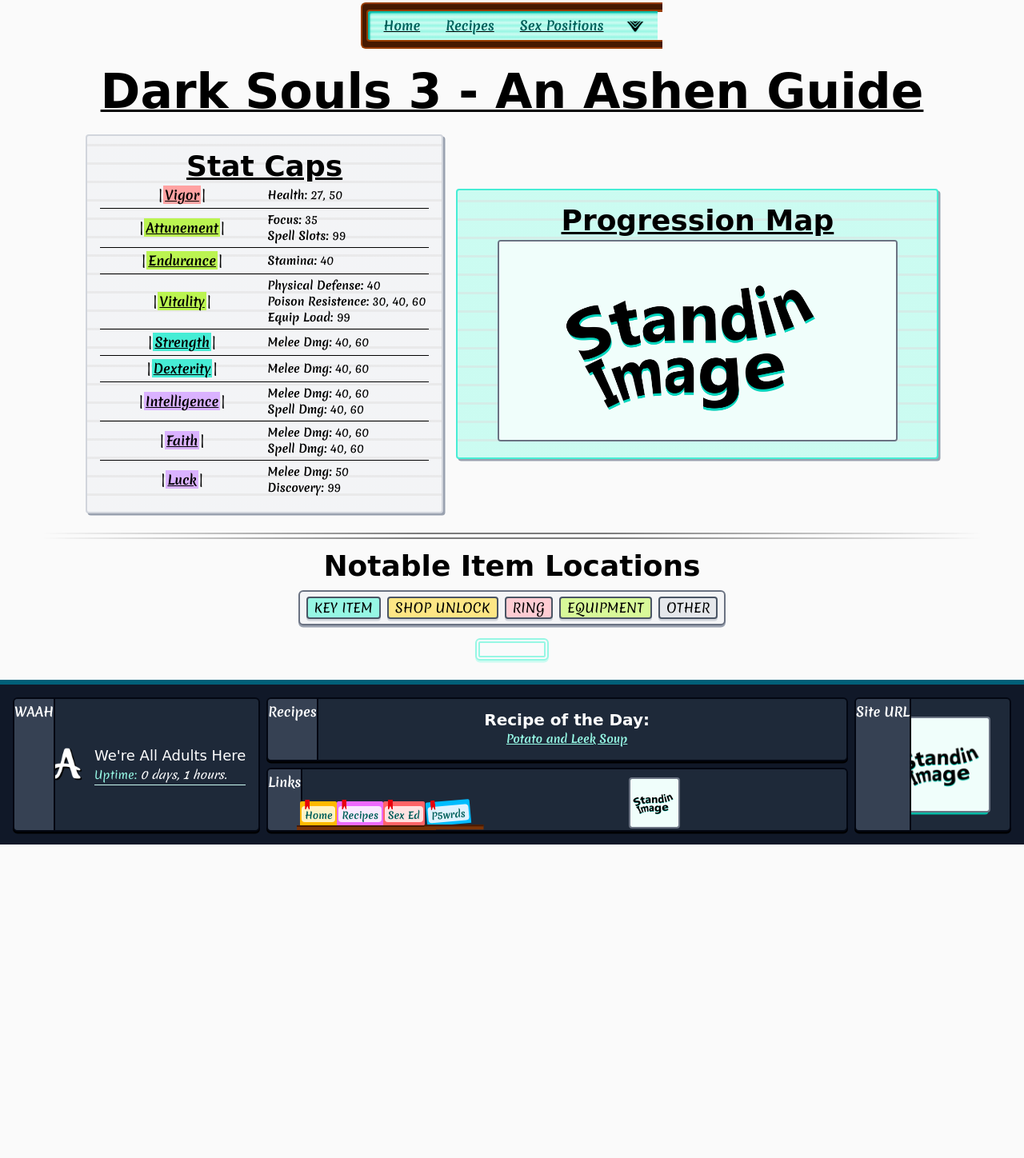
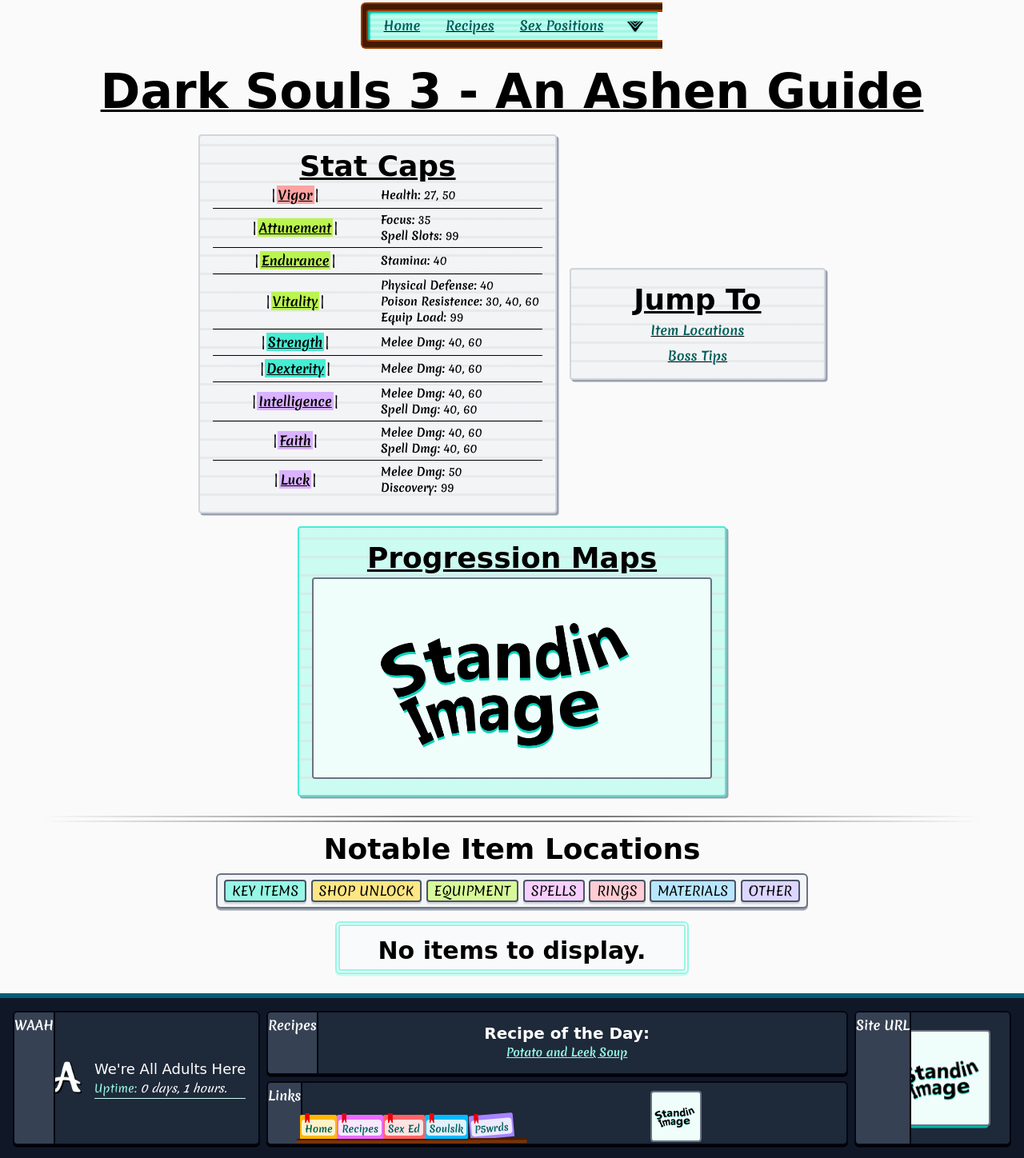
Before and after one commit to the42potato/AllAdultsHere, a Flask app: page /souls/ds3 in a window 1280 px wide. Shown: the whole page at 80% size. Before the commit the page ends 1056 px from the top, so only its background shows below. Run offline with Flask 3, Linux system fonts and the light colour scheme; some web fonts are replaced.

Commit message:
added more data to bloodborne page. added spells and materials types to souls item schema. created tabs using forms for item types on page. slightly restyled buttons. added DLC indicator to souls items. souls pages now have -no items to display- messages.

```diff
--- a/bp_generated.py
+++ b/bp_generated.py
@@ -123,6 +123,8 @@
 
     with open(souls_file, 'r') as file:
         game_help = json.load(file)
+        game_help["page_id"] = game_name
+        game_help["item_tab"] = request.args.get("item_type", "key_item")
 
     if game_help:
         return render_validated_json_template('/sections/souls/view.html', game_help, generated_bp.souls_schema)
--- a/static/dist/src/css/output.css
+++ b/static/dist/src/css/output.css
@@ -279,8 +279,6 @@
     --radius-sm: 0.25rem;
     --radius-md: 0.375rem;
     --radius-xl: 0.75rem;
-    --default-transition-duration: 150ms;
-    --default-transition-timing-function: cubic-bezier(0.4, 0, 0.2, 1);
     --default-font-family: var(--font-sans);
     --default-mono-font-family: var(--font-mono);
   }
@@ -485,6 +495,9 @@
   .mt-3 {
     margin-top: calc(var(--spacing) * 3);
   }
+  .mt-4 {
+    margin-top: calc(var(--spacing) * 4);
+  }
   .mt-6 {
     margin-top: calc(var(--spacing) * 6);
   }
@@ -569,6 +588,9 @@
   .max-w-1\/2 {
     max-width: calc(1/2 * 100%);
   }
+  .max-w-11\/12 {
+    max-width: calc(11/12 * 100%);
+  }
   .max-w-100 {
     max-width: calc(var(--spacing) * 100);
   }
@@ -580,6 +602,9 @@
   }
   .min-w-2\/5 {
     min-width: calc(2/5 * 100%);
+  }
+  .min-w-80 {
+    min-width: calc(var(--spacing) * 80);
   }
   .flex-1 {
     flex: 1;
@@ -2996,71 +3030,6 @@
   syntax: "*";
   inherits: false;
 }
-@property --tw-shadow {
-  syntax: "*";
-  inherits: false;
-  initial-value: 0 0 #0000;
-}
-@property --tw-shadow-color {
-  syntax: "*";
-  inherits: false;
-}
-@property --tw-shadow-alpha {
-  syntax: "<percentage>";
-  inherits: false;
-  initial-value: 100%;
-}
-@property --tw-inset-shadow {
-  syntax: "*";
-  inherits: false;
-  initial-value: 0 0 #0000;
-}
-@property --tw-inset-shadow-color {
-  syntax: "*";
-  inherits: false;
-}
-@property --tw-inset-shadow-alpha {
-  syntax: "<percentage>";
-  inherits: false;
-  initial-value: 100%;
-}
-@property --tw-ring-color {
-  syntax: "*";
-  inherits: false;
-}
-@property --tw-ring-shadow {
-  syntax: "*";
-  inherits: false;
-  initial-value: 0 0 #0000;
-}
-@property --tw-inset-ring-color {
-  syntax: "*";
-  inherits: false;
-}
-@property --tw-inset-ring-shadow {
-  syntax: "*";
-  inherits: false;
-  initial-value: 0 0 #0000;
-}
-@property --tw-ring-inset {
-  syntax: "*";
-  inherits: false;
-}
-@property --tw-ring-offset-width {
-  syntax: "<length>";
-  inherits: false;
-  initial-value: 0px;
-}
-@property --tw-ring-offset-color {
-  syntax: "*";
-  inherits: false;
-  initial-value: #fff;
-}
-@property --tw-ring-offset-shadow {
-  syntax: "*";
-  inherits: false;
-  initial-value: 0 0 #0000;
-}
 @property --tw-leading {
   syntax: "*";
   inherits: false;
@@ -3083,20 +3052,6 @@
       --tw-skew-y: initial;
       --tw-border-style: solid;
       --tw-font-weight: initial;
-      --tw-shadow: 0 0 #0000;
-      --tw-shadow-color: initial;
-      --tw-shadow-alpha: 100%;
-      --tw-inset-shadow: 0 0 #0000;
-      --tw-inset-shadow-color: initial;
-      --tw-inset-shadow-alpha: 100%;
-      --tw-ring-color: initial;
-      --tw-ring-shadow: 0 0 #0000;
-      --tw-inset-ring-color: initial;
-      --tw-inset-ring-shadow: 0 0 #0000;
-      --tw-ring-inset: initial;
-      --tw-ring-offset-width: 0px;
-      --tw-ring-offset-color: #fff;
-      --tw-ring-offset-shadow: 0 0 #0000;
       --tw-leading: initial;
       --tw-outline-style: solid;
     }
--- a/static/dist/src/css/sections/base.css
+++ b/static/dist/src/css/sections/base.css
@@ -102,14 +102,15 @@
 
 button, input[type=button] {
     @apply border-2 border-gray-600 rounded-sm px-2 my-0.5 bg-teal-50 solid-shadow-sm-b-gray-300;
-    transition: background-color 0.12s ease-in-out;
+    transition: background-color 0.12s ease-in-out, box-shadow 0.12s ease-in-out;
 }
 button:hover, input[type=button]:hover {
     @apply bg-lime-50;
 }
-button:active, input[type=button]:active {
+button:active, input[type=button]:active, button:disabled, input[type=button]:disabled {
     @apply solid-shadow-blank;
     transform: translateY(1px);
+    box-shadow: 0px -1px 0px 1.25px var(--color-gray-300)
 }
 select, input[type=text], input[type=number] {
     @apply border-2 m-1 mb-1.5 py-0.5 px-1 rounded-sm bg-gray-50 border-gray-400 solid-shadow-sm-b-gray-300 text-teal-900 caret-teal-600;
--- a/templates/sections/souls/view.html
+++ b/templates/sections/souls/view.html
@@ -13,14 +13,18 @@
 {% macro get_item_type_color(type) %}
     {% if type == "shop_unlock" %}
         amber
-    {% elif type == "key_item" %}
+    {% elif type == "key_items" %}
         teal
-    {% elif type == "ring" %}
+    {% elif type == "rings" %}
         rose
     {% elif type == "equipment" %}
         lime
+    {% elif type == "materials" %}
+        sky
+    {% elif type == "spells" %}
+        fuchsia
     {% else %}
-        gray
+        violet
     {% endif %}
 {% endmacro %}
 
@@ -49,6 +53,14 @@
     {% endif %}
 {% endmacro %}
 
+{% macro get_button_style(type) %}
+    {% if type == data.item_tab %}
+        bg-gray-200
+    {% else %}
+        {{ 'bg-' + get_item_type_color(type)|trim + '-200' }}
+    {% endif %}
+{% endmacro %}
+
 {% block content %}
     <div>
         <h1 class="text-center underline decoration-3 pb-6">{{ data.game }} - {{ data.title_note | default("A Guide") }}</h1>
@@ -72,24 +84,36 @@
                 {% endfor %}
             </div>
         </div>
-        <div class="index_card index_card_teal flex flex-col items-center flex-1">
-            <h3 class="text-center underline p-0 pb-0.5">Progression Map</h3>
+        <div class="index_card index_card_gray flex flex-col items-center min-w-80 gap-2">
+            <h3 class="underline p-0">Jump To</h3>
+            <a href="#item_locs">Item Locations</a>
+            <a href="#boss_tips">Boss Tips</a>
+        </div>
+    </div>
+    <div class="index_card index_card_teal flex flex-col items-center flex-1 w-fit max-w-11/12 mt-4 mx-auto">
+        <h3 class="text-center underline p-0 pb-0.5">Progression Maps</h3>
         <img class="w-125" src="{{ url_for('static', filename=get_progression_map(data.progress_map)|trim) }}">
-        </div>
     </div>
     <hr class="rule_double mt-6">
     <div class="flex flex-col items-center md:px-4">
-        <h3 class="text-center">Notable Item Locations</h3>
+        <h3 class="text-center" id="item_locs">Notable Item Locations</h3>
         <div class="flex flex-row text-center widget_container widget_gray my-2 mt-3 px-2 py-1 gap-2">
-            {% set item_types = ["key_item", "shop_unlock", "ring", "equipment", "other"] %}
+            <form method="get" action="{{ url_for('generated_bp.souls_help', game_name=data.page_id) }}#item_locs">
+                {% set item_types = ["key_items", "shop_unlock", "equipment", "spells", "rings", "materials", "other"] %}
                 {% for type in item_types %}
-                <button class="{{ 'bg-' + get_item_type_color(type)|trim + '-200' }} hover:bg-white" type="submit">{{ type.replace('_', ' ').upper() }}</button>
+                    <button {% if type == data.item_tab %}disabled{% endif %} class="{{ get_button_style(type)|trim }} hover:bg-white" type="submit" name="item_type" value="{{ type }}">{{ type.replace('_', ' ').upper() }}</button>
                 {% endfor %}
+            </form>
         </div>
+        {% set notable_items = data.notable_items|selectattr("type", "equalto", data.item_tab)|sort(attribute="name") %}
+        {% if notable_items %}
             <div class="spotlight_container w-fit px-6 grid grid-cols-1 md:grid-cols-2 lg:grid-cols-3 justify-center items-center gap-4">
-            {% for item in data.notable_items|sort(attribute="name") %}
-                <div class="index_card {{ 'index_card_' + get_item_type_color(item.type)|trim }} max-w-100">
-                    <h4 class="underline decoration-2 pb-2">{{ item.name }}</h4>
+                {% for item in notable_items %}
+                    <div class="relative index_card {{ 'index_card_' + get_item_type_color(item.type)|trim }} max-w-100">
+                        {% if item.is_dlc %}
+                            <img title="DLC Content" class="w-10 h-10 absolute -top-2 -right-2 rounded-xl border-2 bg-white border-black solid-shadow-sm-b-gray-500" src="{{ url_for('static', filename='/dist/src/images/fixed/souls/dlc.webp') }}">
+                        {% endif %}
+                        <h4 class="underline decoration-2 pb-2 pr-8">{{ item.name }}</h4>
                         <p class="font-black">> <span class="text-sm font-normal italic">{{ item.description }}</span></p>
                         <p class="pt-1"><span class="font-bold underline">Located In:</span> {{ item.area }}</p>
                         {{ build_how_to_get(item.how_to_get) }}
@@ -104,11 +128,17 @@
                     </div>
                 {% endfor %}
             </div>
+        {% else %}
+            <div class="spotlight_container">
+                <h4 class="text-center">No items to display.</h4>
+            </div>
+        {% endif %}
     </div>
     {% if data.boss_tips %}
         <hr class="rule_double mt-6 mb-4">
         <div class="flex flex-col items-center md:px-4">
-            <h3 class="text-center">Boss Tips</h3>
+            <h3 class="text-center" id="boss_tips">Boss Tips</h3>
+            {% if data.boss_tips %}
                 <div class="spotlight_container w-fit px-6 grid grid-cols-1 md:grid-cols-2 lg:grid-cols-3 justify-center items-center gap-4">
                     {% for boss in data.boss_tips|sort(attribute="boss") %}
                         <div class="index_card index_card_red max-w-100">
@@ -121,6 +151,11 @@
                         </div>
                     {% endfor %}
                 </div>
+            {% else %}
+                <div class="spotlight_container">
+                    <h4 class="text-center">No items to display.</h4>
+                </div>
+            {% endif %}
         </div>
     {% endif %}
 {% endblock %}
```
Also changed, not shown: other parts of static/dist/src/css/output.css (+33 -6 lines), static/dist/src/images/fixed/souls/dlc.webp (added), static/dist/src/json/config.json, static/dist/src/json/schema/souls.json, static/dist/src/json/souls/bloodborne.json. Lines whose indentation alone changed are shown as unchanged.
